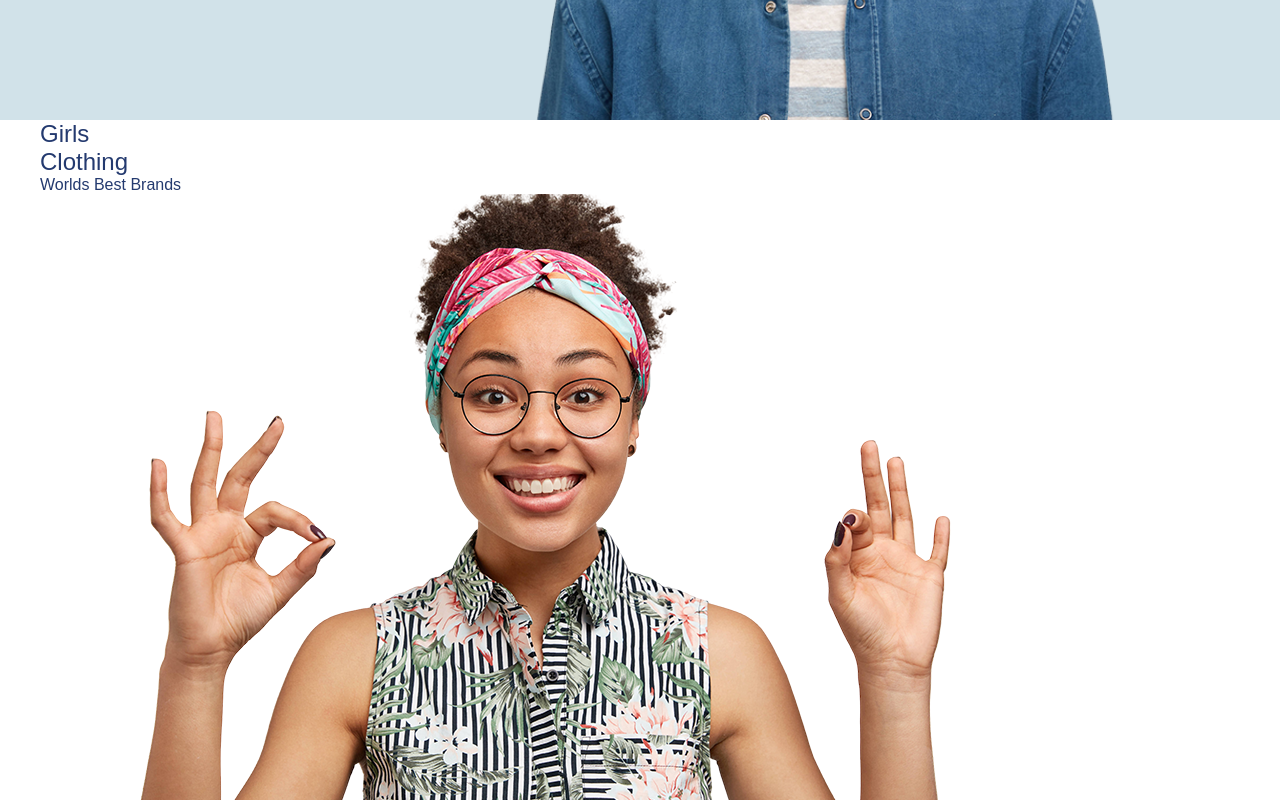
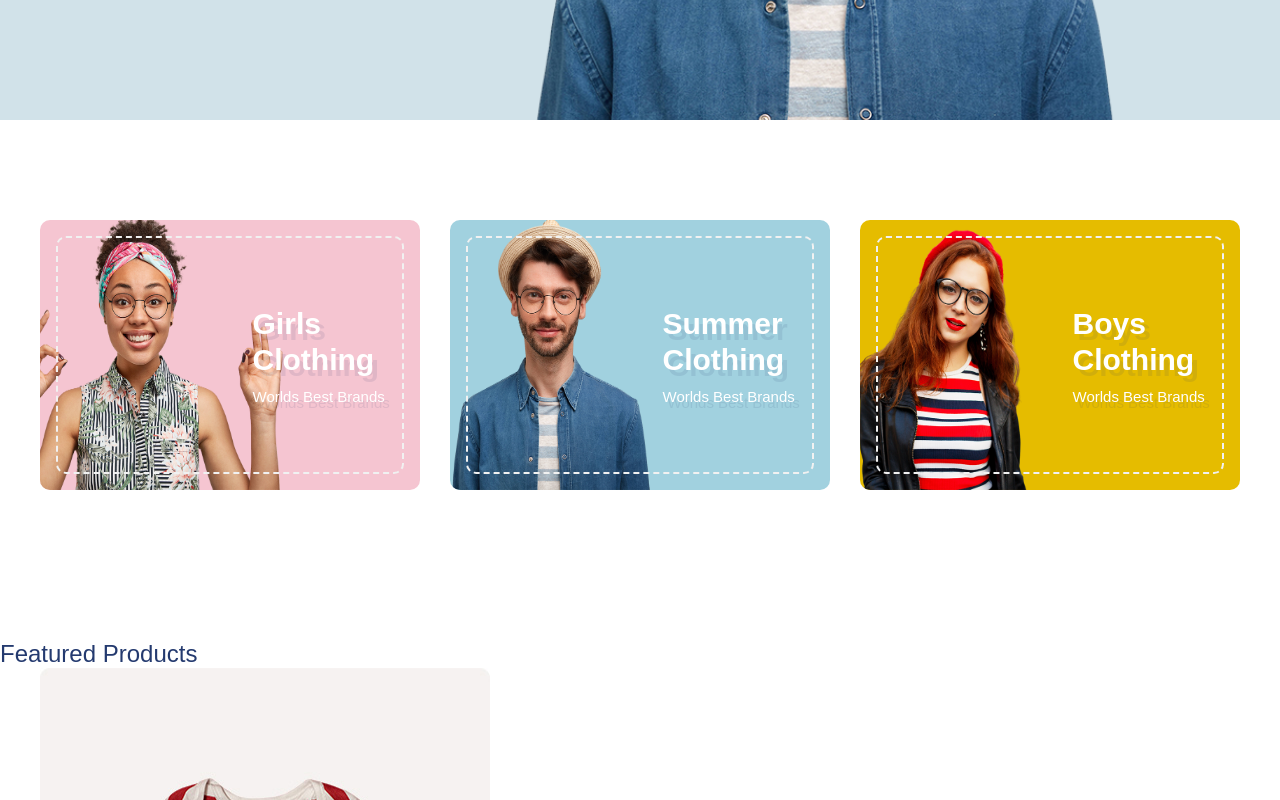
Before and after one commit to Momtaz1992/Ecommerce-Website, a plain HTML site: page index.html in a window 1280 px wide. Shown: the part 680-1480 px from the top of the page. Drawn offline with nearby package versions, Linux system fonts and the light colour scheme.

Commit message:
first section css is done

```diff
--- a/style.css
+++ b/style.css
@@ -250,15 +250,12 @@ li {
        .header .hero-img {
               right: -20%;
        }
-
        .hero-content {
               transform: translate(20%, -50%);
        }
-
        .hero-content h2 {
               font-size: 2rem;
        }
-
        .hero-content h1 span {
               font-size: 5rem;
        }
@@ -268,13 +265,11 @@ li {
        .header {
               min-height: 70vh;
        }
-
        .header .hero-img {
               height: 40rem;
               right: -10%;
        }
 }
-
 @media only screen and (max-width: 567px) {
        .header {
               min-height: 100vh;
@@ -284,25 +279,93 @@ li {
               height: 40rem;
               bottom: -15%;
        }
-
        .hero-content {
               top: 40%;
               transform: translate(15%, -50%);
        }
-
        .header .hero-img {
               right: 0%;
        }
-
        .hero-content h2 {
               font-size: 1.8rem;
        }
-
        .hero-content h1 span {
               font-size: 4rem;
        }
-
        .hero-content a {
               padding: 1rem 3rem;
        }
 }
+
+     /* Adverts */
+.section {
+       padding: 10rem 0 5rem 0;
+}
+
+.advert-center {
+       display: grid;
+       grid-template-columns: repeat(auto-fit, minmax(30rem, 1fr));
+       gap: 3rem;
+}
+
+.advert-box {
+       position: relative;
+       color: #fff;
+       height: 27rem;
+       border-radius: 1rem;
+       padding: 1.6rem;
+       overflow: hidden;
+       z-index: 1;
+}
+
+.advert-box img {
+       position: absolute;
+       bottom: 0%;
+       left: -20%;
+       height: 100%;
+       width: 35rem;
+       z-index: -1;
+}
+
+.advert-box:nth-child(1) {
+       background-color: #f5c5d1;
+}
+
+.advert-box:nth-child(2) {
+       background-color: #a1d1df;
+}
+
+.advert-box:nth-child(3) {
+       background-color: #e5bc00;
+}
+
+.advert-box .dotted {
+       position: relative;
+       height: 100%;
+       border: 2px dashed #f1f1f1;
+       border-radius: 1rem;
+}
+
+.advert-box .content {
+       position: absolute;
+       top: 50%;
+       right: 5%;
+       transform: translate(0, -50%);
+}
+
+.advert-box .content h2,
+.advert-box .content h4 {
+       text-shadow: 5px 6px 0px rgba(37, 59, 112, 0.1);
+}
+
+.advert-box .content h2 {
+       line-height: 1.2;
+       font-size: 3rem;
+       font-weight: 700;
+       margin-bottom: 1rem;
+}
+
+.advert-box .content h4 {
+       font-size: 1.5rem;
+       text-transform: capitalize;
+}
```
Lines whose indentation alone changed are shown as unchanged.
